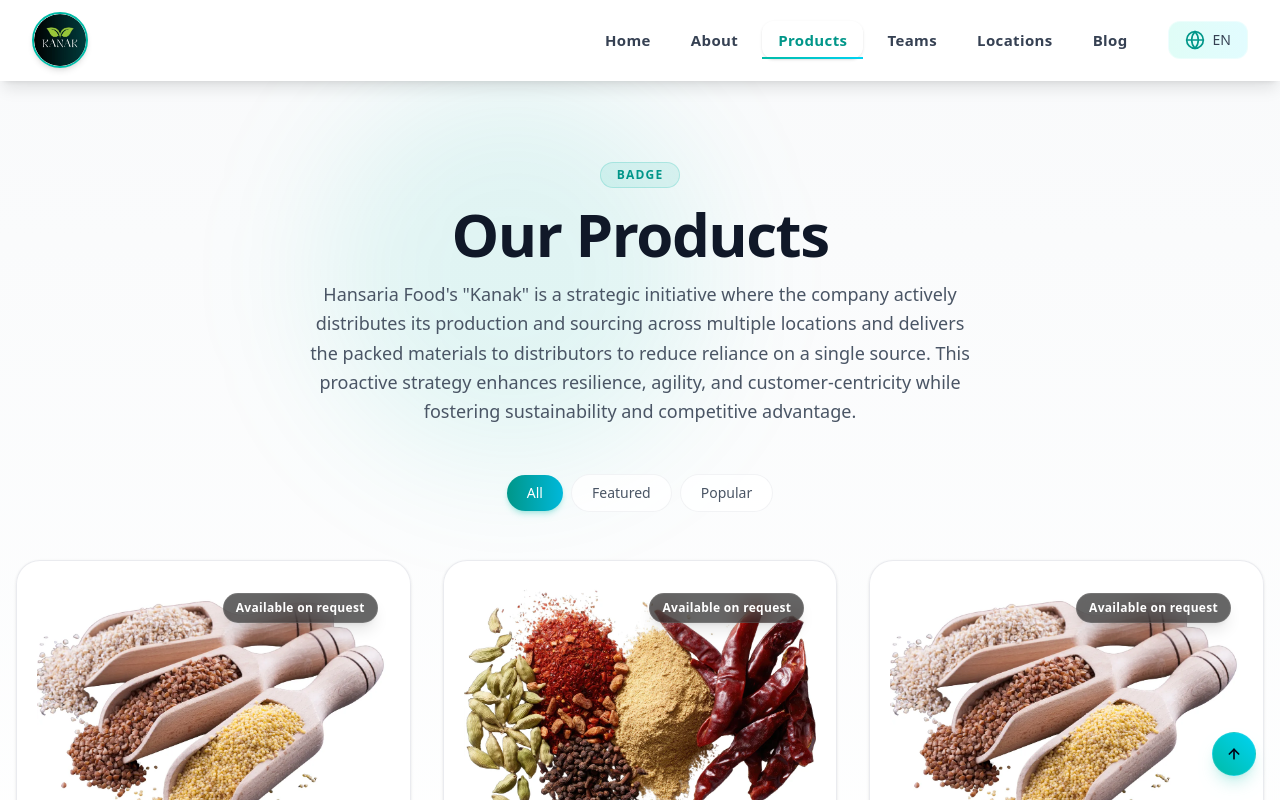
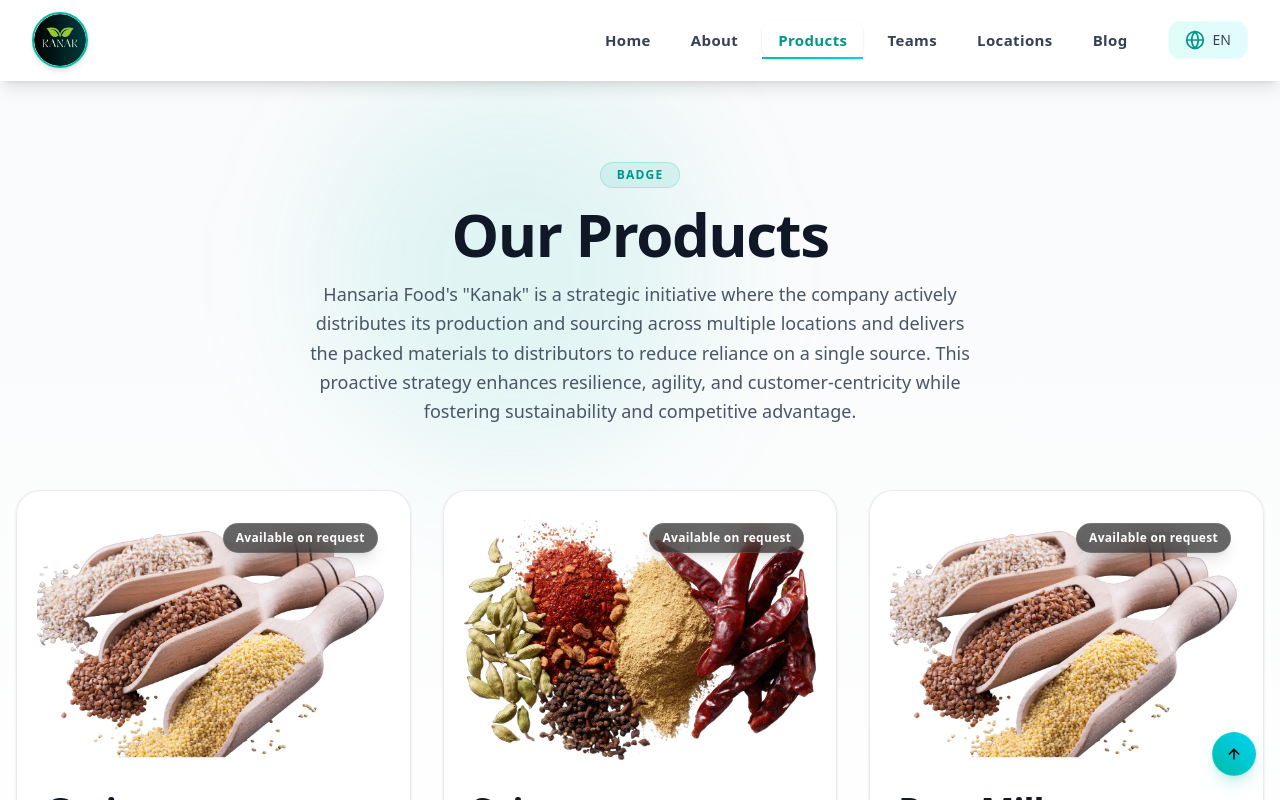
Before and after one commit to Santu-Hansariafood/kanak, a Next.js app: page /products in a window 1280 px wide. Shown: the top 800 px of the page. Built offline with nearby package versions, Linux system fonts and the light colour scheme.

Commit message:
changes with footer

```diff
--- a/src/components/ui/Products/Products.tsx
+++ b/src/components/ui/Products/Products.tsx
@@ -17,14 +17,6 @@ const Products: React.FC = () => {
     (typeof products)[0] | null
   >(null);
   const [visibleCount, setVisibleCount] = useState(6);
-  const [activeCategory, setActiveCategory] = useState("all");
-
-  const categories = ["all", "featured", "popular"];
-
-  const filteredProducts = products.filter((product) => {
-    if (activeCategory === "all") return true;
-    return product.category?.toLowerCase() === activeCategory;
-  });
 
   const handleInquiry = (productTitle: string) => {
     const subject = encodeURIComponent(`Inquiry about ${productTitle}`);
@@ -43,7 +35,7 @@ const Products: React.FC = () => {
       <section className="px-4 relative z-10">
         <div className="max-w-7xl mx-auto">
           {/* Header Section */}
-          <div className="text-center max-w-2xl mx-auto mb-12">
+          <div className="text-center max-w-2xl mx-auto mb-16">
             <motion.div
               initial={{ opacity: 0, y: -10 }}
               animate={{ opacity: 1, y: 0 }}
@@ -63,37 +55,13 @@ const Products: React.FC = () => {
             />
           </div>
 
-          {/* Category Filter Tabs */}
-          <div className="flex justify-center items-center gap-2 mb-12 flex-wrap">
-            {categories.map((cat) => (
-              <button
-                key={cat}
-                onClick={() => setActiveCategory(cat)}
-                className={`px-5 py-2 rounded-full text-sm font-medium transition-all duration-300 relative ${
-                  activeCategory === cat
-                    ? "text-white shadow-md shadow-teal-500/25"
-                    : "bg-white/80 dark:bg-gray-800/80 text-gray-600 dark:text-gray-300 hover:bg-gray-100 dark:hover:bg-gray-700 border border-gray-200/50 dark:border-gray-700/50"
-                }`}
-              >
-                {activeCategory === cat && (
-                  <motion.div
-                    layoutId="activeTab"
-                    className="absolute inset-0 bg-gradient-to-r from-teal-600 to-cyan-500 rounded-full -z-10"
-                    transition={{ type: "spring", stiffness: 300, damping: 30 }}
-                  />
-                )}
-                {cat.charAt(0).toUpperCase() + cat.slice(1)}
-              </button>
-            ))}
-          </div>
-
           {/* Products Grid */}
           <motion.div
             layout
             className="grid grid-cols-1 md:grid-cols-2 lg:grid-cols-3 gap-8"
           >
             <AnimatePresence>
-              {filteredProducts.slice(0, visibleCount).map((product, index) => (
+              {products.slice(0, visibleCount).map((product, index) => (
                 <motion.div
                   layout
                   key={product.id || index}
@@ -164,12 +132,12 @@ const Products: React.FC = () => {
           </motion.div>
 
           {/* Show More Button */}
-          {visibleCount < filteredProducts.length && (
+          {visibleCount < products.length && (
             <div className="text-center mt-16">
               <motion.button
                 whileHover={{ scale: 1.03 }}
                 whileTap={{ scale: 0.98 }}
-                onClick={() => setVisibleCount(filteredProducts.length)}
+                onClick={() => setVisibleCount(products.length)}
                 className="bg-gradient-to-r from-teal-600 to-cyan-500 text-white px-8 py-4 rounded-2xl font-semibold shadow-lg shadow-teal-500/20 hover:shadow-teal-500/40 transition-all duration-300"
               >
                 {t("showMore") || "Explore All Products"}
```
